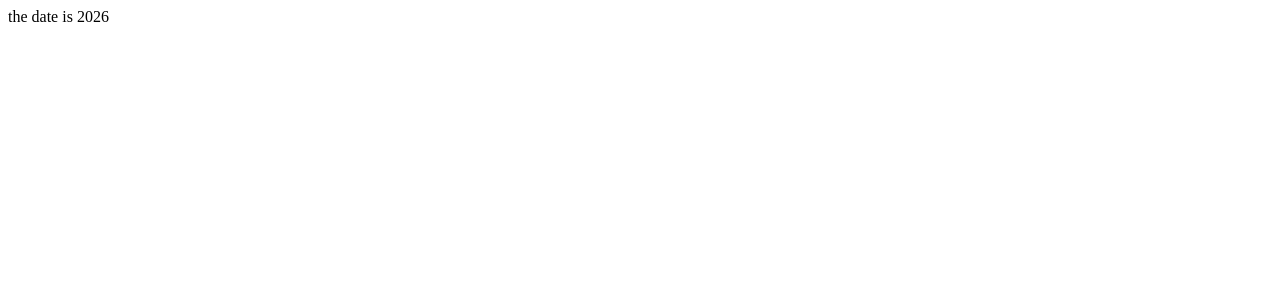
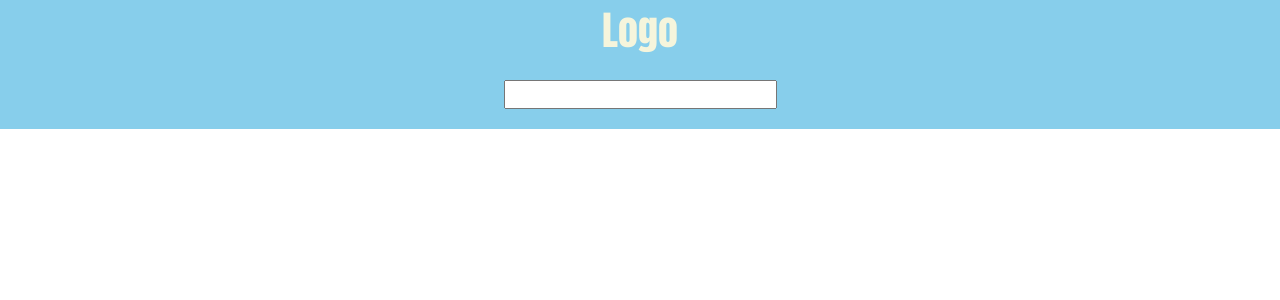
Before and after one commit to anubapatla/Code-Revolution, a React (Vite) app: page / in a window 1280 px wide. Shown: the top 300 px of the page. Built offline with nearby package versions, Linux system fonts and the light colour scheme.

Commit message:
styles.css file added

```diff
--- a/index.html
+++ b/index.html
@@ -4,6 +4,11 @@
     <meta charset="UTF-8" />
     <link rel="icon" type="image/svg+xml" href="/vite.svg" />
     <meta name="viewport" content="width=device-width, initial-scale=1.0" />
+    <link rel="preconnect" href="https://fonts.googleapis.com">
+     <link rel="preconnect" href="https://fonts.gstatic.com" crossorigin>
+     <link href="https://fonts.googleapis.com/css2?family=Anton&display=swap" rel="stylesheet">
+
+     <link rel="stylesheet" type="text/css" href="/styles.css"/>
     <title>code-revolution</title>
   </head>
   <body>
--- /dev/null
+++ b/public/styles.css
@@ -0,0 +1,17 @@
+body {
+    margin:0;
+}
+header{
+    background:skyblue;
+    text-align: center;;
+}
+.logo {
+    color:beige;
+    font-size:40px;
+    font-family:Anton;
+
+}
+header input {
+    font-size: 20px;
+    margin:20px 0px
+}
--- a/src/components/header.jsx
+++ b/src/components/header.jsx
@@ -1,10 +1,13 @@
-const getTheYear = () =>{
-  const newDate = new Date();
-  return newDate.getFullYear();
 
+
+const Header =() =>{
+    return(
+        <header >
+            <div className="logo"> Logo</div>
+            <input/>
+        </header>
+    )
 }
-const Header =() =>(
-    <div> the date is {getTheYear()}</div>
-)
+
 
 export default Header;
```
